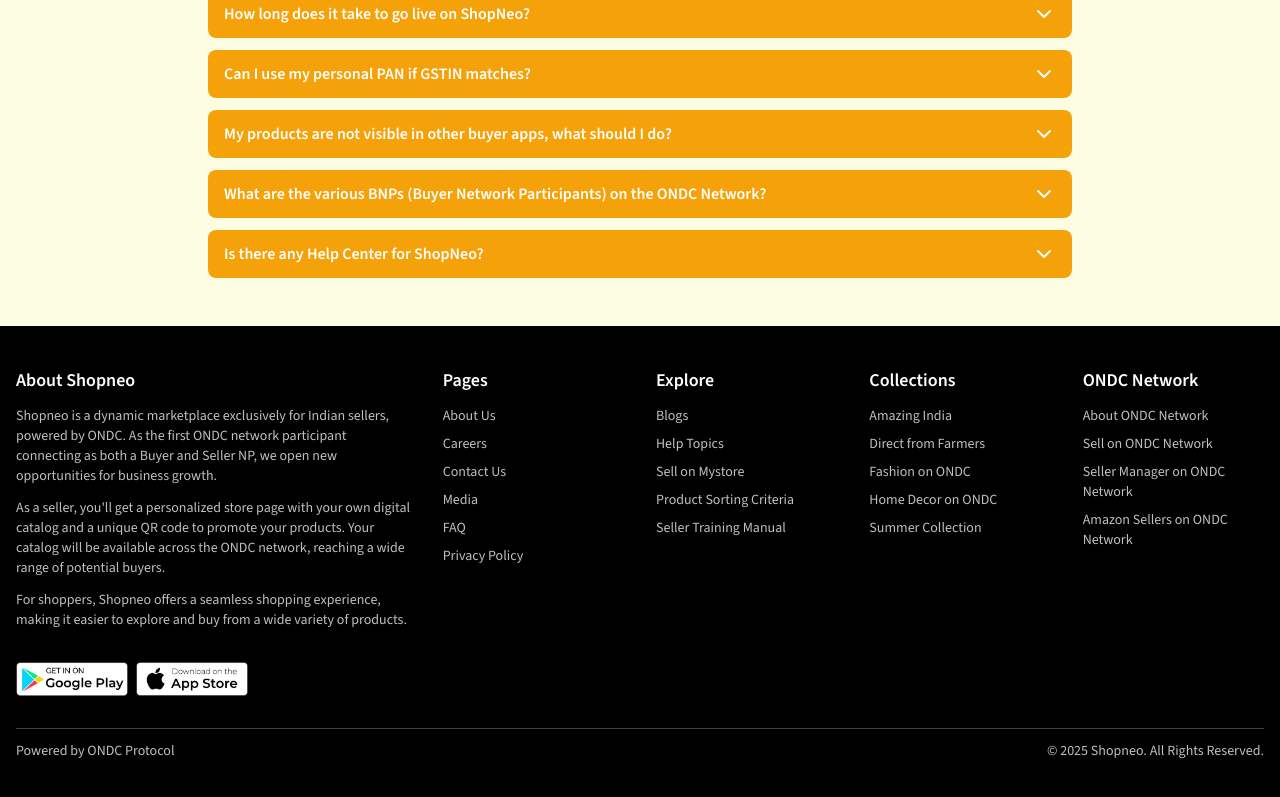
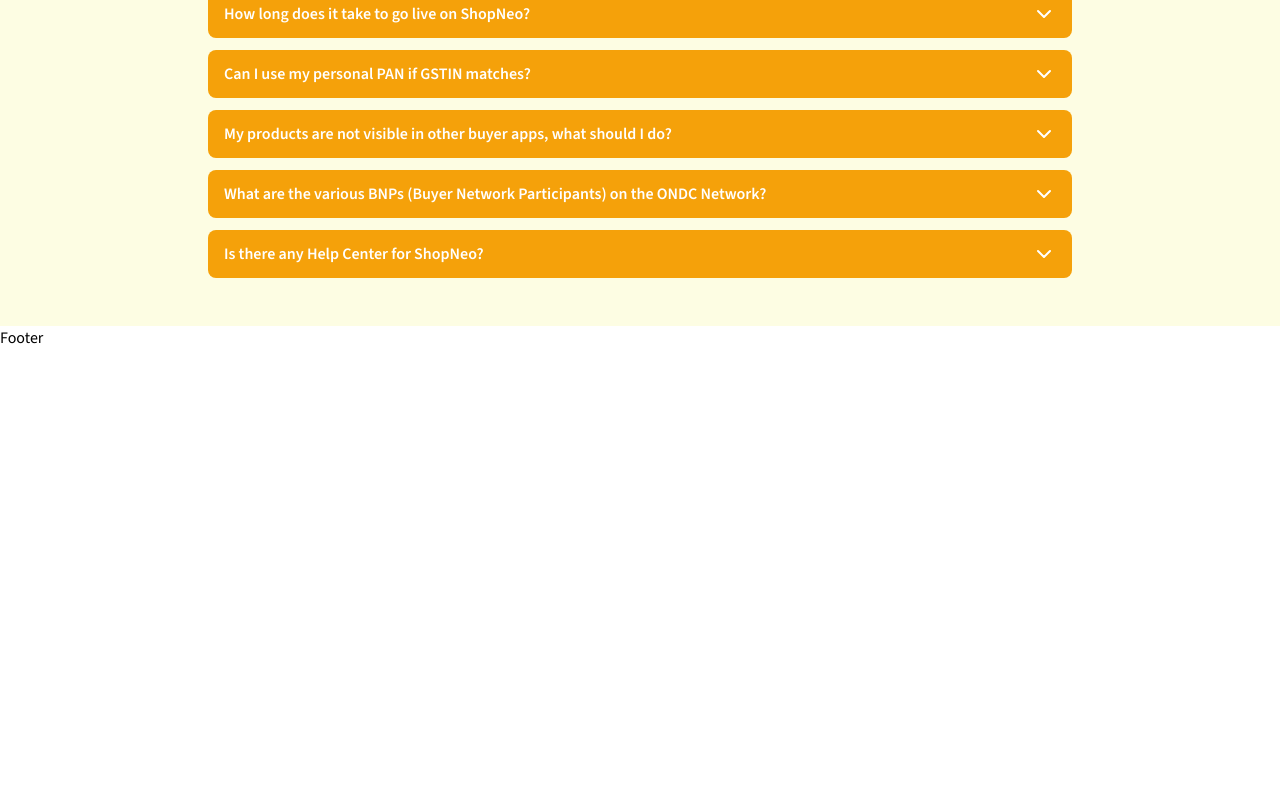
Before and after one commit to Acharya-Group/shopneo-next, a Next.js app: page / in a window 1280 px wide. Shown: the part 7367-8164 px from the top of the page. After the commit the page ends 7717 px from the top, so only its background shows below. Built offline with nearby package versions, Linux system fonts and the light colour scheme.

Commit message:
remove footer

```diff
--- a/components/Footer.tsx
+++ b/components/Footer.tsx
@@ -1,154 +1,9 @@
-"use client";
-import Image from "next/image";
-import Link from "next/link";
+import React from 'react'
 
-export default function Footer() {
-  // ✅ Arrays at the top
-  const socialLinks = [
-    { href: "http://facebook.com/Mystore-105648418975326", icon: "fab fa-facebook" },
-    { href: "http://twitter.com/mystoreforindia", icon: "fab fa-twitter" },
-    { href: "http://linkedin.com/company/mystoreforindia/", icon: "fab fa-linkedin" },
-    { href: "http://youtube.com/channel/UCa9H_lreohMaNmVyQ7d8p8A", icon: "fab fa-youtube" },
-    { href: "http://instagram.com/mystoremarketplace/", icon: "fab fa-instagram" },
-  ];
+const Footer = () => {
+  return (
+    <div>Footer</div>
+  )
+}
 
-  const pages = ["About Us", "Careers", "Contact Us", "Media", "FAQ", "Privacy Policy"];
-  const explore = ["Blogs", "Help Topics", "Sell on Mystore", "Product Sorting Criteria", "Seller Training Manual"];
-  const collections = ["Amazing India", "Direct from Farmers", "Fashion on ONDC", "Home Decor on ONDC", "Summer Collection"];
-  const ondcNetwork = [
-    "About ONDC Network",
-    "Sell on ONDC Network",
-    "Seller Manager on ONDC Network",
-    "Amazon Sellers on ONDC Network",
-  ];
-
-  return (
-    <footer className="bg-black text-white">
-      <div className="container mx-auto px-4 py-10">
-        <div className="grid grid-cols-1 md:grid-cols-12 gap-8">
-          {/* About Shopneo */}
-          <div className="md:col-span-4">
-            <h5 className="text-lg font-semibold mb-3">About Shopneo</h5>
-            <p className="text-sm opacity-75 mb-3">
-              Shopneo is a dynamic marketplace exclusively for Indian sellers, powered by ONDC.
-              As the first ONDC network participant connecting as both a Buyer and Seller NP,
-              we open new opportunities for business growth.
-            </p>
-            <p className="text-sm opacity-75 mb-3">
-              As a seller, you&apos;ll get a personalized store page with your own digital catalog
-              and a unique QR code to promote your products. Your catalog will be available
-              across the ONDC network, reaching a wide range of potential buyers.
-            </p>
-            <p className="text-sm opacity-75">
-              For shoppers, Shopneo offers a seamless shopping experience,
-              making it easier to explore and buy from a wide variety of products.
-            </p>
-
-            {/* Social Media */}
-            <ul className="flex gap-4 mt-4">
-              {socialLinks.map((item, i) => (
-                <li key={i}>
-                  <Link href={item.href} target="_blank">
-                    <i
-                      className={`${item.icon} transition-all duration-300 opacity-75 hover:opacity-100 hover:text-yellow-400`}
-                    ></i>
-                  </Link>
-                </li>
-              ))}
-            </ul>
-
-            {/* App Links */}
-            <div className="flex gap-2 mt-4">
-              <Link href="https://play.google.com" target="_blank">
-                <Image src="/images/play-store.png" alt="Google Play Store" width={112} height={33} />
-              </Link>
-              <Link href="https://apps.apple.com" target="_blank">
-                <Image src="/images/apple-store.png" alt="Apple App Store" width={112} height={33} />
-              </Link>
-            </div>
-          </div>
-
-          {/* Pages */}
-          <div className="md:col-span-2">
-            <h5 className="text-lg font-semibold mb-3">Pages</h5>
-            <ul className="space-y-2 text-sm">
-              {pages.map((item, i) => (
-                <li key={i}>
-                  <Link
-                    href="#"
-                    className="transition-all duration-300 opacity-75 hover:text-yellow-400 hover:opacity-100"
-                  >
-                    {item}
-                  </Link>
-                </li>
-              ))}
-            </ul>
-          </div>
-
-          {/* Explore */}
-          <div className="md:col-span-2">
-            <h5 className="text-lg font-semibold mb-3">Explore</h5>
-            <ul className="space-y-2 text-sm">
-              {explore.map((item, i) => (
-                <li key={i}>
-                  <Link
-                    href="#"
-                    className="transition-all duration-300 opacity-75 hover:text-yellow-400 hover:opacity-100"
-                  >
-                    {item}
-                  </Link>
-                </li>
-              ))}
-            </ul>
-          </div>
-
-          {/* Collections */}
-          <div className="md:col-span-2">
-            <h5 className="text-lg font-semibold mb-3">Collections</h5>
-            <ul className="space-y-2 text-sm">
-              {collections.map((item, i) => (
-                <li key={i}>
-                  <Link
-                    href="#"
-                    className="transition-all duration-300 opacity-75 hover:text-yellow-400 hover:opacity-100"
-                  >
-                    {item}
-                  </Link>
-                </li>
-              ))}
-            </ul>
-          </div>
-
-          {/* ONDC Network */}
-          <div className="md:col-span-2">
-            <h5 className="text-lg font-semibold mb-3">ONDC Network</h5>
-            <ul className="space-y-2 text-sm">
-              {ondcNetwork.map((item, i) => (
-                <li key={i}>
-                  <Link
-                    href="#"
-                    className="transition-all duration-300 opacity-75 hover:text-yellow-400 hover:opacity-100"
-                  >
-                    {item}
-                  </Link>
-                </li>
-              ))}
-            </ul>
-          </div>
-        </div>
-
-        {/* Footer bottom */}
-        <div className="py-3 border-t border-gray-700 mt-8">
-          <div className="container mx-auto flex flex-col md:flex-row justify-between text-center gap-2">
-            <p className="text-sm opacity-75">
-              <Link href="https://ondc.org" target="_blank" className="hover:text-yellow-400">
-                Powered by ONDC Protocol
-              </Link>
-            </p>
-            <p className="text-sm opacity-75">© {new Date().getFullYear()} Shopneo. All Rights Reserved.</p>
-          </div>
-        </div>
-      </div>
-    </footer>
-  );
-}
+export default Footer
--- a/eslint.config.mjs
+++ b/eslint.config.mjs
@@ -1,46 +1,31 @@
-// import { dirname } from "path";
-// import { fileURLToPath } from "url";
-// import { FlatCompat } from "@eslint/eslintrc";
+import { dirname } from "path";
+import { fileURLToPath } from "url";
+import { FlatCompat } from "@eslint/eslintrc";
 
-// const __filename = fileURLToPath(import.meta.url);
-// const __dirname = dirname(__filename);
-
-// const compat = new FlatCompat({
-//   baseDirectory: __dirname,
-// });
-
-// const eslintConfig = [
-//   ...compat.extends("next/core-web-vitals", "next/typescript"),
-//   {
-//     ignores: [
-//       "node_modules/**",
-//       ".next/**",
-//       "out/**",
-//       "build/**",
-//       "next-env.d.ts",
-//     ],
-//     rules: {
-//       'react/no-unescaped-entities': 'off',
-//       '@next/next/no-page-custom-font': 'off',
-//     },
-//   },
-// ];
-
-// export default eslintConfig;
-import { FlatCompat } from '@eslint/eslintrc'
+const __filename = fileURLToPath(import.meta.url);
+const __dirname = dirname(__filename);
 
 const compat = new FlatCompat({
-  baseDirectory: import.meta.dirname,
-})
+  baseDirectory: __dirname,
+});
 
 const eslintConfig = [
-  ...compat.config({
-    extends: ['next'],
+  ...compat.extends("next/core-web-vitals", "next/typescript"),
+  {
+    ignores: [
+      "node_modules/**",
+      ".next/**",
+      "out/**",
+      "build/**",
+      "next-env.d.ts",
+    ],
+  },
+  {
     rules: {
-      'react/no-unescaped-entities': 'off',
-      '@next/next/no-page-custom-font': 'off',
+      "react/no-unescaped-entities": "off",
+      "@next/next/no-page-custom-font": "off",
     },
-  }),
-]
+  },
+];
 
-export default eslintConfig
+export default eslintConfig;
--- a/package.json
+++ b/package.json
@@ -25,6 +25,7 @@
     "@types/react-slick": "^0.23.13",
     "eslint": "^9",
     "eslint-config-next": "15.5.0",
+    "eslint-config-prettier": "^10.1.8",
     "tailwindcss": "^4",
     "typescript": "^5"
   }
```
Also changed, not shown: 1 other file (tests, documents, lock files or other folders).
